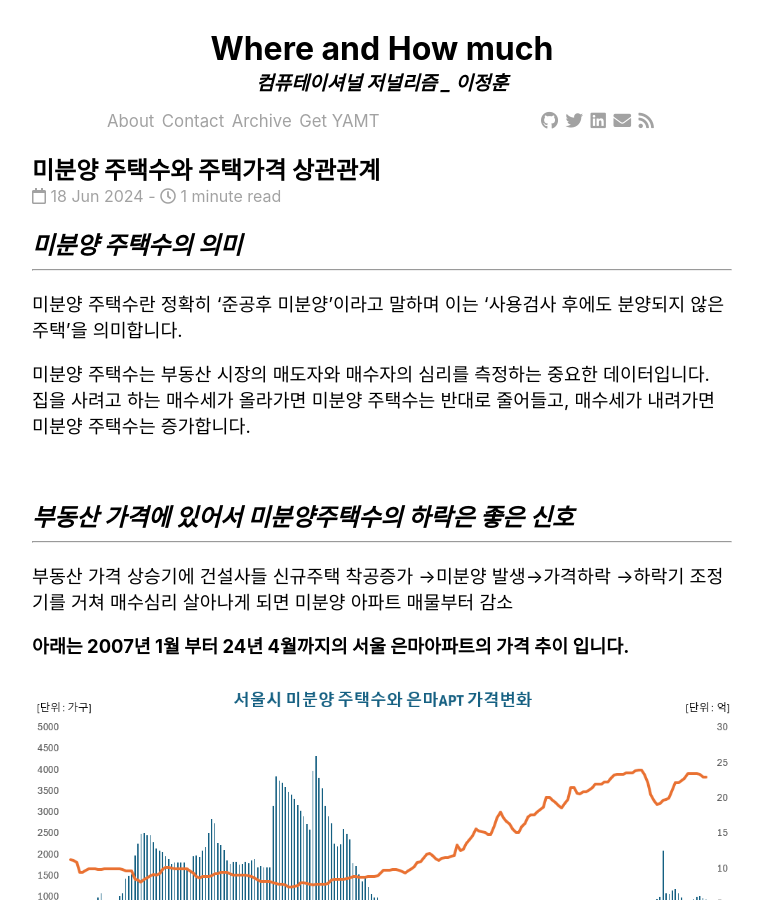
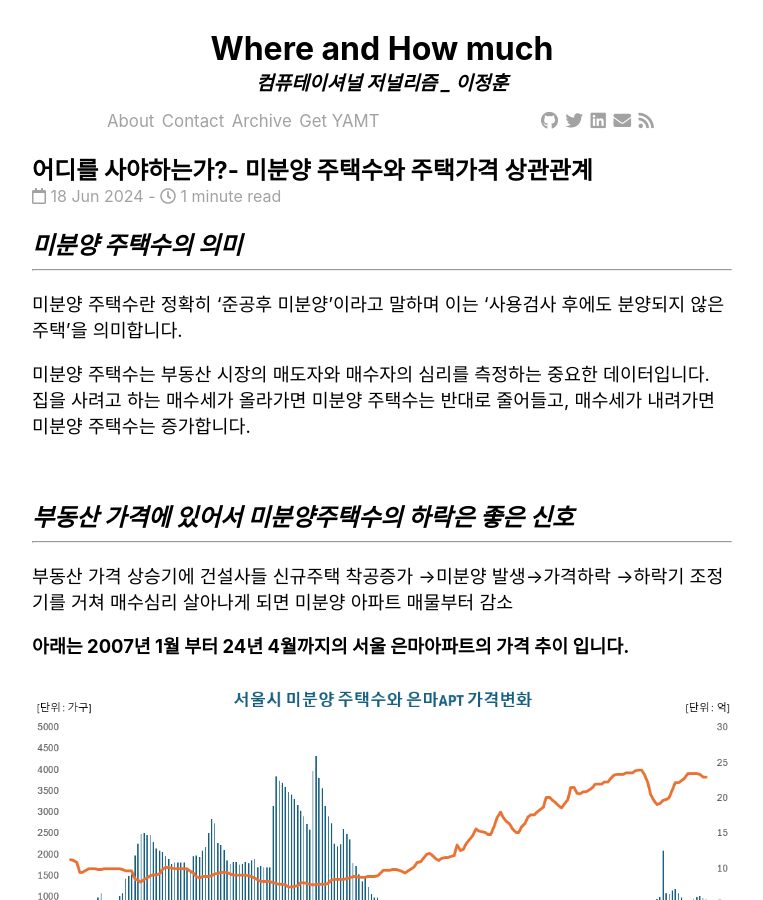
Before and after one commit to Timeleeh/skkufinal.github.io, a Jekyll site: the page built from _posts/2024-06-18-미분양 주택수와 주택가격 상관관계.md, in a window 1280 px wide and 900 px high. Shown: the whole window, without its empty margins (258-1021 px from the left). Built offline with Jekyll 4.4.1, drawn with Linux system fonts in a browser that asks for light colours; nearby versions of some CDN libraries; comment, search, counter and statistics services are not loaded.

Commit message:
Update 2024-06-18-미분양 주택수와 주택가격 상관관계.md

```diff
--- a/_posts/2024-06-18-미분양 주택수와 주택가격 상관관계.md
+++ b/_posts/2024-06-18-미분양 주택수와 주택가격 상관관계.md
@@ -1,6 +1,6 @@
 ---
 layout: post
-title:  "미분양 주택수와 주택가격 상관관계"
+title:  "어디를 사야하는가?- 미분양 주택수와 주택가격 상관관계"
 date:   2024-06-18 18:40:39 +0900
 categories: jekyll update
 ---
```
